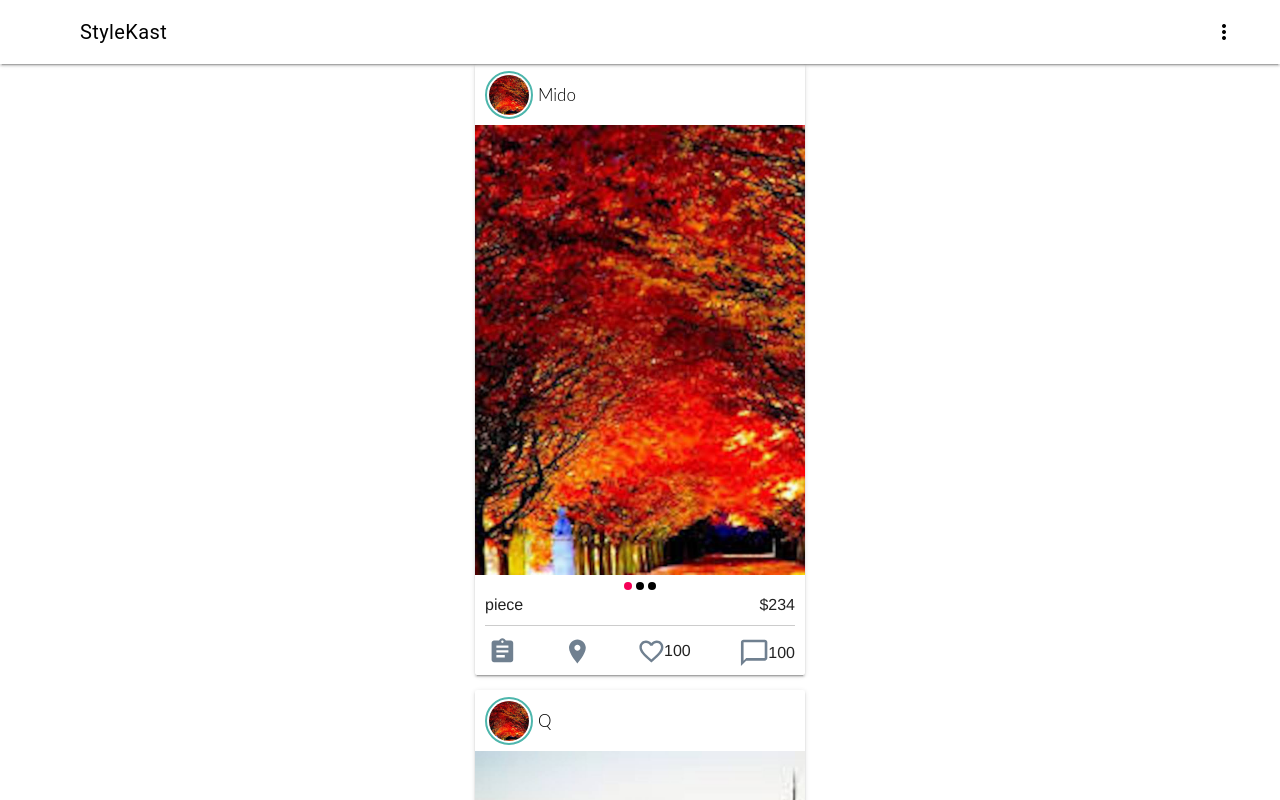
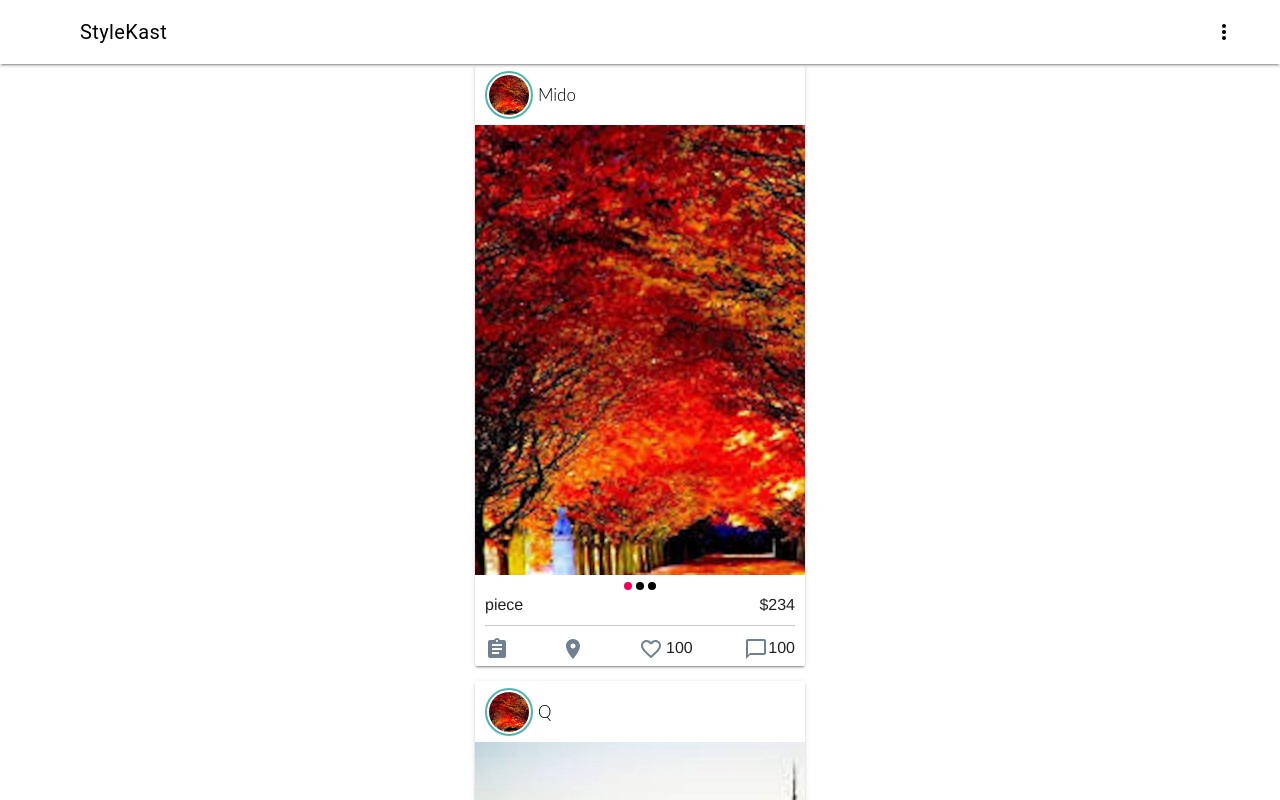
Before and after one commit to zungeru/style-kast, a Vue app: page / in a window 1280 px wide. Shown: the top 800 px of the page. Built offline with nearby package versions, Linux system fonts and the light colour scheme.

Commit message:
Cleaned Up A Bit

```diff
--- a/src/App.vue
+++ b/src/App.vue
@@ -44,63 +44,50 @@
 
       <!-- Start Main -->
       <main class="mdl-layout__content mdl-color--white">
+        <!-- #TODO Need Use Appropriate Grid For Each Top Level Component...Home/Kast/Favorites/Search/Profile-->
         <!-- <div class="mdl-grid demo-content"> -->
           <router-view></router-view>
         <!-- </div> -->
       </main>
+      <!-- End Main -->
+
+      <!-- Start Footer -->
       <footer class="mdl-mini-footer">
         <div class="social-icons">
           <router-link to="/" exact class="mobnav">
-            <a>
               <svg fill="#000000" height="24" viewBox="0 0 24 24" width="24" xmlns="http://www.w3.org/2000/svg">
                   <path d="M10 20v-6h4v6h5v-8h3L12 3 2 12h3v8z"/>
                   <path d="M0 0h24v24H0z" fill="none"/>
               </svg>
-            </a>
           </router-link>
           <router-link to="/favs" class="mobnav">
-            <a>
               <svg fill="#000000" height="24" viewBox="0 0 24 24" width="24" xmlns="http://www.w3.org/2000/svg">
                   <path d="M0 0h24v24H0z" fill="none"/>
                   <path d="M21.41 11.58l-9-9C12.05 2.22 11.55 2 11 2H4c-1.1 0-2 .9-2 2v7c0 .55.22 1.05.59 1.42l9 9c.36.36.86.58 1.41.58.55 0 1.05-.22 1.41-.59l7-7c.37-.36.59-.86.59-1.41 0-.55-.23-1.06-.59-1.42zM5.5 7C4.67 7 4 6.33 4 5.5S4.67 4 5.5 4 7 4.67 7 5.5 6.33 7 5.5 7zm11.77 8.27L13 19.54l-4.27-4.27C8.28 14.81 8 14.19 8 13.5c0-1.38 1.12-2.5 2.5-2.5.69 0 1.32.28 1.77.74l.73.72.73-.73c.45-.45 1.08-.73 1.77-.73 1.38 0 2.5 1.12 2.5 2.5 0 .69-.28 1.32-.73 1.77z"/>
               </svg>
-            </a>
           </router-link>
           <router-link to="/kast" class="mobnav">
-            <a>
               <svg fill="#000000" height="24" viewBox="0 0 24 24" width="24" xmlns="http://www.w3.org/2000/svg">
                 <circle cx="9" cy="9" r="4"/>
                 <path d="M9 15c-2.67 0-8 1.34-8 4v2h16v-2c0-2.66-5.33-4-8-4zm7.76-9.64l-1.68 1.69c.84 1.18.84 2.71 0 3.89l1.68 1.69c2.02-2.02 2.02-5.07 0-7.27zM20.07 2l-1.63 1.63c2.77 3.02 2.77 7.56 0 10.74L20.07 16c3.9-3.89 3.91-9.95 0-14z"/>
                 <path d="M0 0h24v24H0z" fill="none"/>
               </svg>
-            </a>
           </router-link>
           <router-link to="/search" class="mobnav">
-            <a>
               <svg fill="#000000" height="24" viewBox="0 0 24 24" width="24" xmlns="http://www.w3.org/2000/svg">
                   <path d="M15.5 14h-.79l-.28-.27C15.41 12.59 16 11.11 16 9.5 16 5.91 13.09 3 9.5 3S3 5.91 3 9.5 5.91 16 9.5 16c1.61 0 3.09-.59 4.23-1.57l.27.28v.79l5 4.99L20.49 19l-4.99-5zm-6 0C7.01 14 5 11.99 5 9.5S7.01 5 9.5 5 14 7.01 14 9.5 11.99 14 9.5 14z"/>
                   <path d="M0 0h24v24H0z" fill="none"/>
               </svg>
-            </a>
           </router-link>
           <router-link to="/profile" class="mobnav">
-            <a>
               <svg fill="#000000" height="24" viewBox="0 0 24 24" width="24" xmlns="http://www.w3.org/2000/svg">
                   <path d="M12 12c2.21 0 4-1.79 4-4s-1.79-4-4-4-4 1.79-4 4 1.79 4 4 4zm0 2c-2.67 0-8 1.34-8 4v2h16v-2c0-2.66-5.33-4-8-4z"/>
                   <path d="M0 0h24v24H0z" fill="none"/>
               </svg>
-            </a>
           </router-link>
         </div>
-        <!-- <div class="social-icons">
-          <router-link to="/" class="mobnav"><a><i class="material-icons">home</i></a></router-link>
-          <router-link to="/favs" class="mobnav"><a><i class="material-icons mdl-color-text--black">loyalty</i></a></router-link>
-          <router-link to="/kast" class="mobnav"><a><i class="material-icons mdl-color-text--black">record_voice_over</i></a></router-link>
-          <router-link to="/search" class="mobnav"><a><i class="material-icons mdl-color-text--black">search</i></a></router-link>
-          <router-link to="/profile" class="mobnav"><a><i class="material-icons mdl-color-text--black">person</i></a></router-link>
-        </div> -->
       </footer>
-      <!-- End Main -->
+      <!-- End Footer -->
   </div>
   <!-- End Enclosing Div -->
 
@@ -133,6 +120,7 @@ export default {
   -webkit-font-smoothing: antialiased;
   -moz-osx-font-smoothing: grayscale;
 }
+
 .avatar-container {
   position: relative;
   border: 2px solid black;
@@ -142,6 +130,7 @@ export default {
   width: 90px;
   margin: 20px auto;
 }
+
 .avatar-container .image {
   background-image: url('http://cdn2.stylecraze.com/wp-content/uploads/2017/06/Chest-Covering-Hijab-Style.jpg');
   background-size: contain;
@@ -149,12 +138,14 @@ export default {
   height: 100%;
   width: 100%;
 }
+
 .contact-info {
      margin: 0 20px;
      padding-bottom: 20px;
      border-bottom: 1.5px solid #F9F9F9;
      text-align: center;
    }
+
  .contact-info .name {
      font-weight: 500;
  }
@@ -176,6 +167,7 @@ export default {
 .demo-drawer {
   border: none;
 }
+
 /* iOS Safari specific workaround */
 .demo-drawer .mdl-menu__container {
   z-index: -1;
@@ -184,6 +176,7 @@ export default {
   z-index: -2;
 }
 /* END iOS Safari specific workaround */
+
 .demo-drawer .mdl-menu .mdl-menu__item {
   display: flex;
   align-items: center;
@@ -192,6 +185,7 @@ export default {
 .demo-navigation {
   flex-grow: 1;
 }
+
 .demo-layout .demo-navigation .mdl-navigation__link {
   display: flex !important;
   flex-direction: row;
@@ -201,6 +195,7 @@ export default {
   color: black;
   font-weight: 500;
 }
+
 .demo-layout .demo-navigation .mdl-navigation__link:hover {
   background-color: #f50057;
   color: #FFFFFF;
@@ -215,8 +210,9 @@ export default {
 }
 
 /* .demo-content {
-  max-width: 920px;
+  max-width: 920px; /This is related to the mdl-grid that I commented out above
 } */
+
 .mdl-mini-footer{
   padding-left: 0px;
   padding-top: 10px;
@@ -245,7 +241,7 @@ export default {
       transform: translate(0, -50%); /* 4 */
     }
 
-.mobnav a:hover svg {
+.mobnav svg:hover {
       fill: #f50057 !important;
     }
 
@@ -266,6 +262,7 @@ export default {
       .mdl-mini-footer{
         display: block;
       }
+
       .mdl-layout .mdl-layout__drawer-button {
         display: none;
       }
--- a/src/components/Home/Home.vue
+++ b/src/components/Home/Home.vue
@@ -1,7 +1,11 @@
 <template>
 <div>
-<StyleKard v-for="(post,index) in posts" :key="index" :post="post"></StyleKard>
-
+  <router-view></router-view>
+  <StyleKard
+    v-for="(post,index) in posts"
+    :key="index"
+    :post="post">
+  </StyleKard>
 </div>
 </template>
 
--- a/src/components/Home/StyleKard.Vue
+++ b/src/components/Home/StyleKard.Vue
@@ -47,20 +47,20 @@
 
     <div class="sk-actions">
       <a href="#">
-       <svg fill="#708090" height="30" viewBox="0 0 20 25" width="30" xmlns="http://www.w3.org/2000/svg">
+       <svg fill="#708090" height="24" viewBox="0 0 24 24" width="24" xmlns="http://www.w3.org/2000/svg">
           <path d="M0 0h24v24H0z" fill="none"/>
           <path d="M19 3h-4.18C14.4 1.84 13.3 1 12 1c-1.3 0-2.4.84-2.82 2H5c-1.1 0-2 .9-2 2v14c0 1.1.9 2 2 2h14c1.1 0 2-.9 2-2V5c0-1.1-.9-2-2-2zm-7 0c.55 0 1 .45 1 1s-.45 1-1 1-1-.45-1-1 .45-1 1-1zm2 14H7v-2h7v2zm3-4H7v-2h10v2zm0-4H7V7h10v2z"/>
        </svg>
       </a>
       <a href="#">
-           <svg fill="#708090" height="30" viewBox="0 0 20 25" width="30" xmlns="http://www.w3.org/2000/svg">
+           <svg fill="#708090" height="24" viewBox="0 0 24 24" width="24" xmlns="http://www.w3.org/2000/svg">
                <path d="M12 2C8.13 2 5 5.13 5 9c0 5.25 7 13 7 13s7-7.75 7-13c0-3.87-3.13-7-7-7zm0 9.5c-1.38 0-2.5-1.12-2.5-2.5s1.12-2.5 2.5-2.5 2.5 1.12 2.5 2.5-1.12 2.5-2.5 2.5z"/>
                <path d="M0 0h24v24H0z" fill="none"/>
            </svg>
        </a>
        <span>
          <span>
-           <svg fill="#708090" height="30" viewBox="0 0 20 25" width="30" xmlns="http://www.w3.org/2000/svg">
+           <svg fill="#708090" height="24" viewBox="0 0 24 24" width="30" xmlns="http://www.w3.org/2000/svg">
              <path d="M0 0h24v24H0z" fill="none"/>
              <path d="M16.5 3c-1.74 0-3.41.81-4.5 2.09C10.91 3.81 9.24 3 7.5 3 4.42 3 2 5.42 2 8.5c0 3.78 3.4 6.86 8.55 11.54L12 21.35l1.45-1.32C18.6 15.36 22 12.28 22 8.5 22 5.42 19.58 3 16.5 3zm-4.4 15.55l-.1.1-.1-.1C7.14 14.24 4 11.39 4 8.5 4 6.5 5.5 5 7.5 5c1.54 0 3.04.99 3.57 2.36h1.87C13.46 5.99 14.96 5 16.5 5c2 0 3.5 1.5 3.5 3.5 0 2.89-3.14 5.74-7.9 10.05z"/>
            </svg>
@@ -70,7 +70,7 @@
        </span>
 
        <span><a href="/">
-         <svg fill="#708090" height="33" viewBox="0 0 20 25" width="33" xmlns="http://www.w3.org/2000/svg">
+         <svg fill="#708090" height="24" viewBox="0 0 24 24" width="24" xmlns="http://www.w3.org/2000/svg">
             <path d="M0 0h24v24H0V0z" fill="none"/>
             <path d="M20 2H4c-1.1 0-2 .9-2 2v18l4-4h14c1.1 0 2-.9 2-2V4c0-1.1-.9-2-2-2zm0 14H6l-2 2V4h16v12z"/>
          </svg></a>
```
